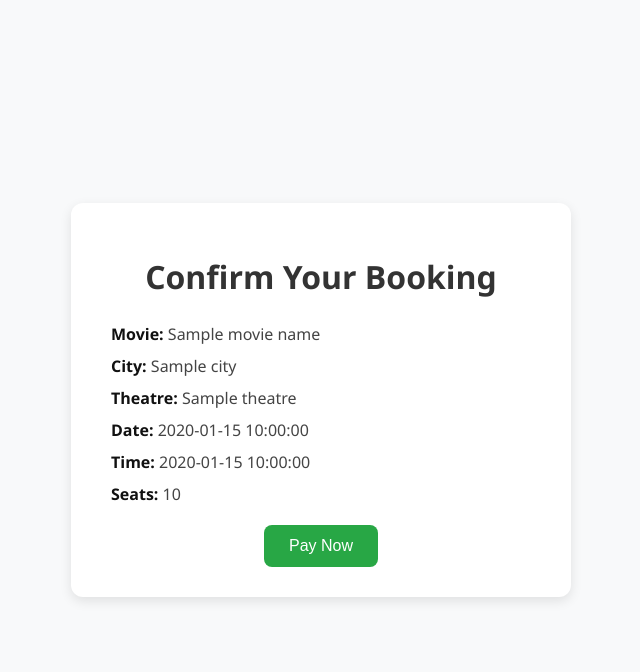
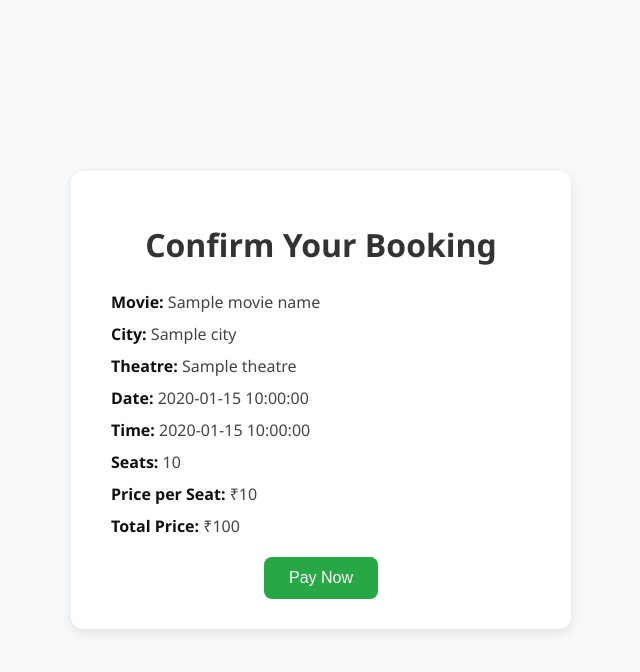
Before and after one commit to BALAJI25KUMAR/movie-ticket, a Flask app: template templates/confirm_booking.html in a window 1280 px wide. Shown: the top 672 px of the page, without its empty margins (319-959 px from the left). Run offline with Flask 2, Linux system fonts and the light colour scheme; the template is opened without the code that fills it: most values are stand-ins (such as "Sample title", 1, 10 or a date in 2020).

Commit message:
Update confirm_booking.html

```diff
--- a/templates/confirm_booking.html
+++ b/templates/confirm_booking.html
@@ -69,6 +69,12 @@
         <p><strong>Time:</strong> {{ time }}</p>
         <p><strong>Seats:</strong> {{ seats }}</p>
 
+        <!-- Add the price per seat here -->
+        <p><strong>Price per Seat:</strong> ₹{{ price_per_seat }}</p>
+
+        <!-- Calculate the total price -->
+        <p><strong>Total Price:</strong> ₹{{ price_per_seat * seats }}</p>
+
         <form method="POST" action="{{ url_for('payment') }}">
             <input type="hidden" name="movie_name" value="{{ movie_name }}">
             <input type="hidden" name="city" value="{{ city }}">
@@ -76,6 +82,8 @@
             <input type="hidden" name="date" value="{{ date }}">
             <input type="hidden" name="time" value="{{ time }}">
             <input type="hidden" name="seats" value="{{ seats }}">
+            <input type="hidden" name="price_per_seat" value="{{ price_per_seat }}">
+            <input type="hidden" name="total_price" value="{{ price_per_seat * seats }}">
             <button type="submit">Pay Now</button>
         </form>
     </div>
```
